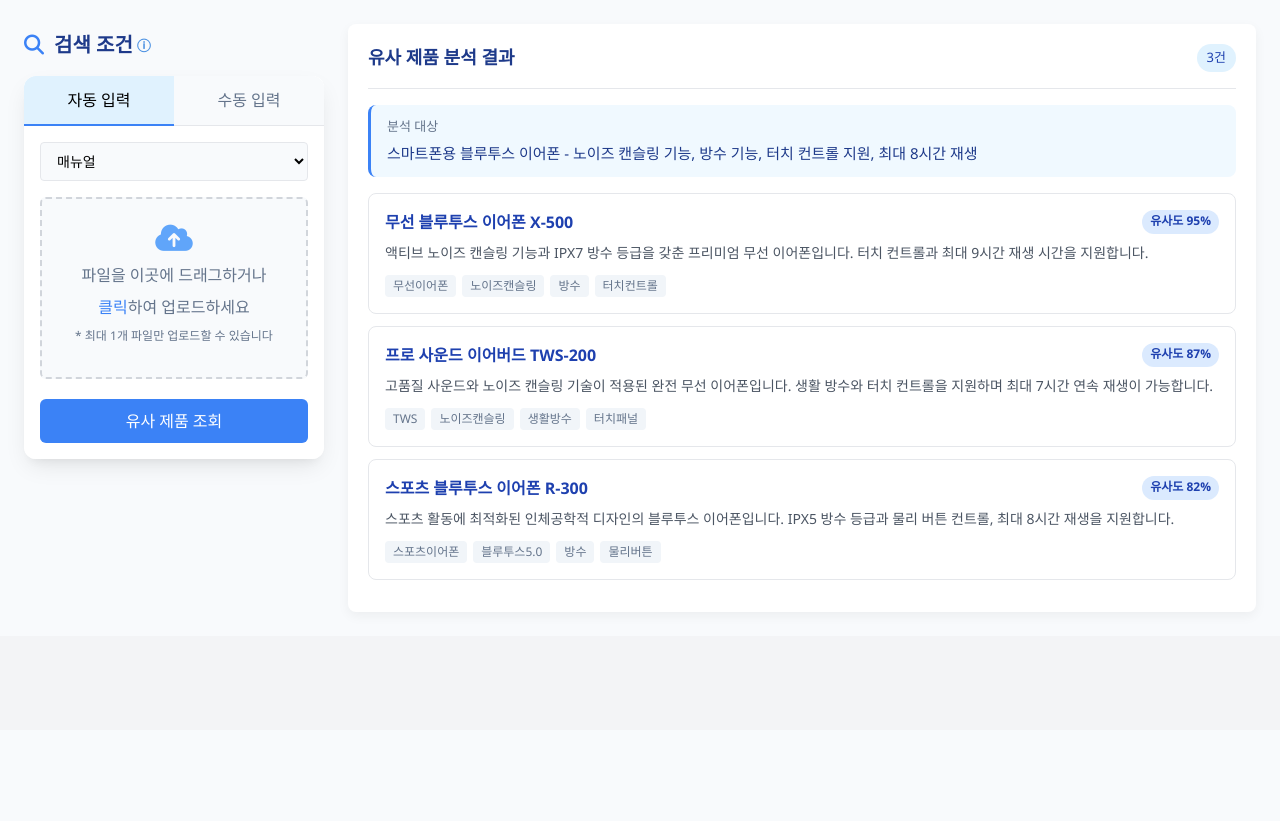
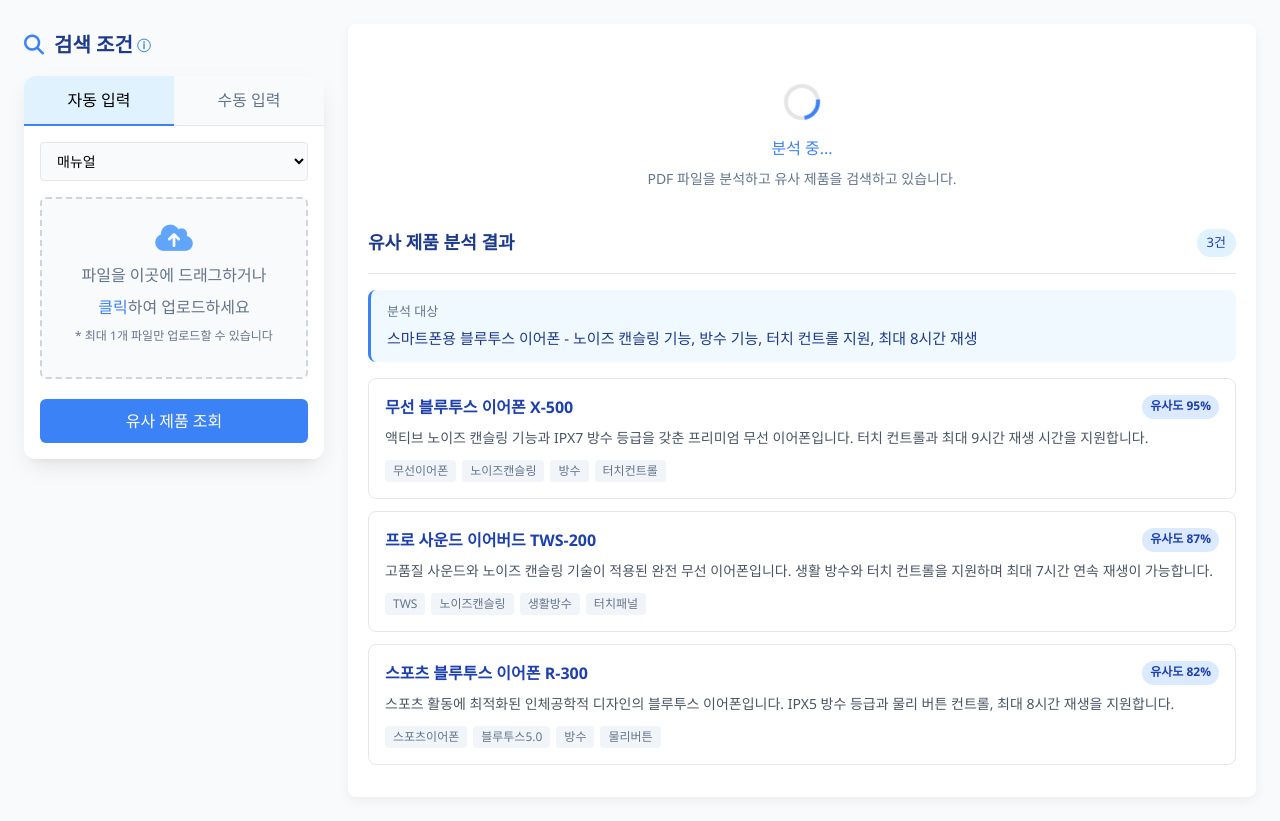
Before and after one commit to TTAJihoon/GSCert, a Django app: template main/templates/testing/similar.html in a window 1280 px wide. Shown: the part 70-891 px from the top of the page. Before the commit the page ends 650 px from the top, so only its background shows below. Run offline with Django 5.2, Linux system fonts and the light colour scheme; the template is opened without the code that fills it, so the values that code supplies are empty.

Commit message:
Update similar.html

```diff
--- a/main/templates/testing/similar.html
+++ b/main/templates/testing/similar.html
@@ -81,6 +81,11 @@
         <!-- 우측 콘텐츠 영역 -->
         <main class="content-area">
             <div class="content-card">
+                <div class="loading-container hidden" id="loadingContainer">
+                    <div class="spinner"></div>
+                    <div class="loading-text">분석 중...</div>
+                    <div class="loading-description">PDF 파일을 분석하고 유사 제품을 검색하고 있습니다.</div>
+                </div>
                 <div class="results-container">
                     <div class="results-header">
                         <div class="results-title">유사 제품 분석 결과</div>
```
